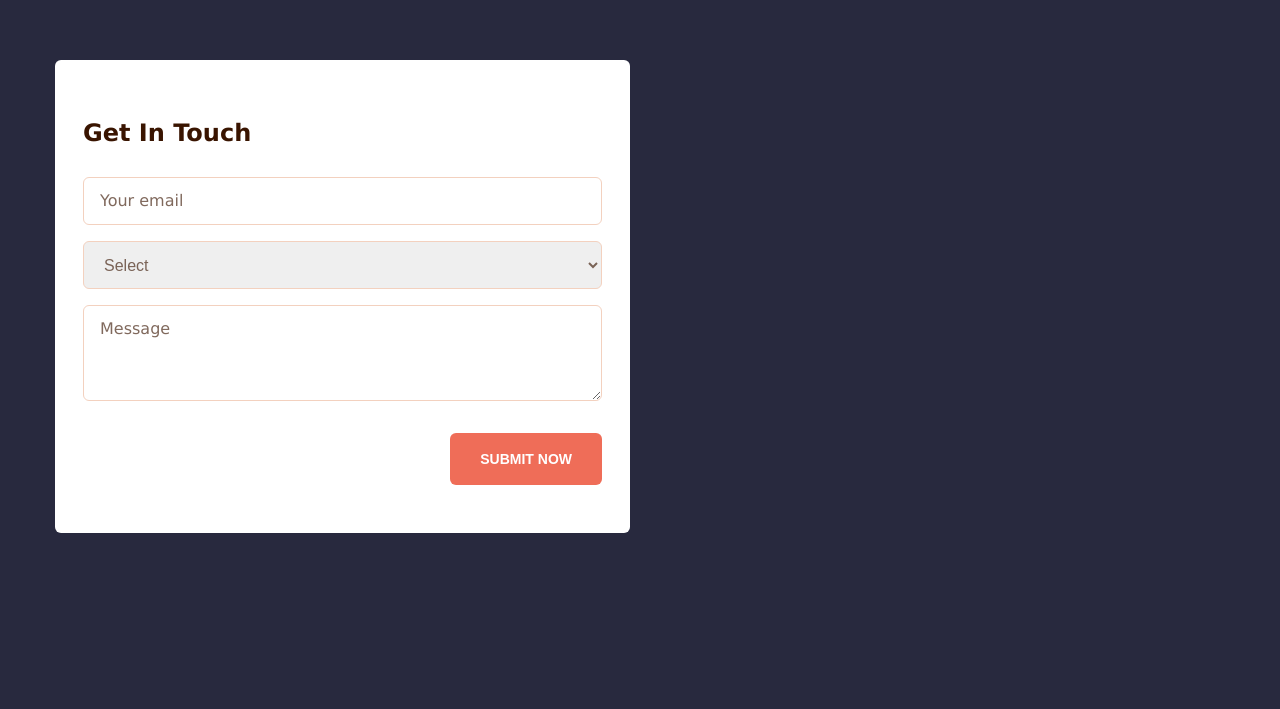
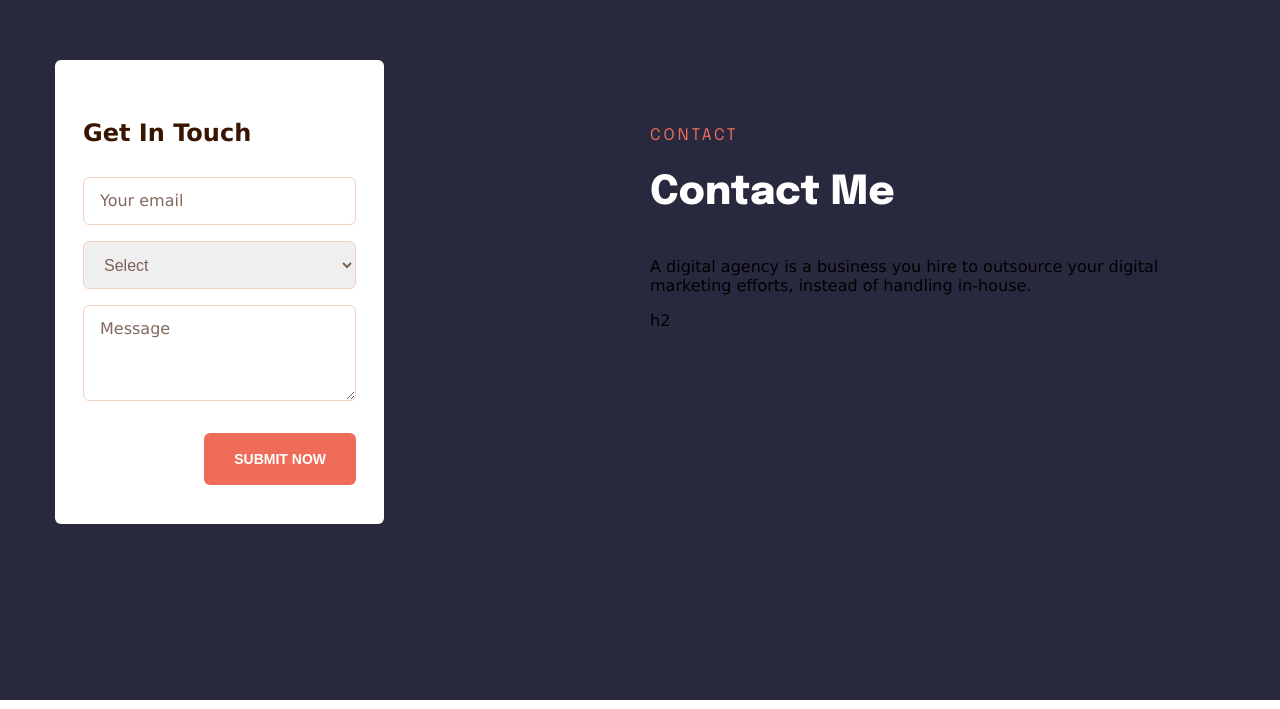
Before and after one commit to urtesala/18-paskaita-bootstrap, a plain HTML site: page 18-paskaita/index.html in a window 1280 px wide. Shown: the part 116-825 px from the top of the page. Drawn offline with Linux system fonts and the light colour scheme.

Commit message:
nebaigtas figma

```diff
--- a/18-paskaita/index.html
+++ b/18-paskaita/index.html
@@ -5,6 +5,9 @@
     <meta http-equiv="X-UA-Compatible" content="IE=edge">
     <meta name="viewport" content="width=device-width, initial-scale=1.0">
     <title>18 paskaita - bootstrap</title>
+    <link rel="preconnect" href="https://fonts.googleapis.com">
+<link rel="preconnect" href="https://fonts.gstatic.com" crossorigin>
+<link href="https://fonts.googleapis.com/css2?family=Epilogue:wght@300;400;500;600;800&family=Montserrat:wght@300;400;700&family=Open+Sans:wght@300;400;500&family=Poppins:wght@200;300;400;500;600;700;800;900&display=swap" rel="stylesheet">
     <link rel="stylesheet" href="./css/main.css">
 </head>
 <body>
@@ -23,7 +26,17 @@
               <button class="btn form" type="submit">Submit Now</button>
             </form>
           </div>
-          <div class="contactInfo"></div>
+          <div class="contactInfo">
+            <h5>contact</h5>
+            <h3>Contact Me</h3>
+            <p>A digital agency is a business you hire to outsource your digital marketing efforts, instead of handling in-house.</p>
+            <div class="iconsFlex">
+                <div class="iconsRow"></div>
+                <div class="iconsRow"></div>
+                <div class="iconsRow"></div>
+            </div>
+            h2
+          </div>
         </div>
       </section>
 </body>
--- a/18-paskaita/sass/main.scss
+++ b/18-paskaita/sass/main.scss
@@ -17,6 +17,8 @@ body {
     background-color: #fff;
     border-radius: 6px;
     padding: 57px 28px 48px;
+    width: 329px;
+    height: 464px;
 
     .title {
       font-size: 24px;
@@ -30,6 +32,9 @@ body {
     display: flex;
     flex-direction: column;
     gap: 16px;
+    max-width:329px ;
+
+
   }
   select.textInput {
     padding: 14px 16px 13px;
@@ -67,6 +72,33 @@ body {
     margin-top: 16px;
   }
 }
+
+.contactInfo{
+    h5{
+        font-family: 'Epilogue', sans-serif;
+        font-weight: 400;
+        font-size: 16px;
+        color: #EF6D58;
+        text-transform: uppercase;
+        letter-spacing: 3px;
+        line-height: 32px;
+        margin-top: 60px;
+        margin-bottom: 0;
+    }
+    h3{
+        font-family: 'Epilogue', sans-serif;
+        font-weight: 800;
+        font-size: 40px;
+        line-height: 48px;
+        letter-spacing: normal;
+        color: #fff;
+        margin-top: 17px;
+    }
+}
+
+
+
+
 // media
 @media screen and (min-width: 800px) {
     .container {
```
Also changed, not shown: 18-paskaita/css/main.css, 1 other file.
